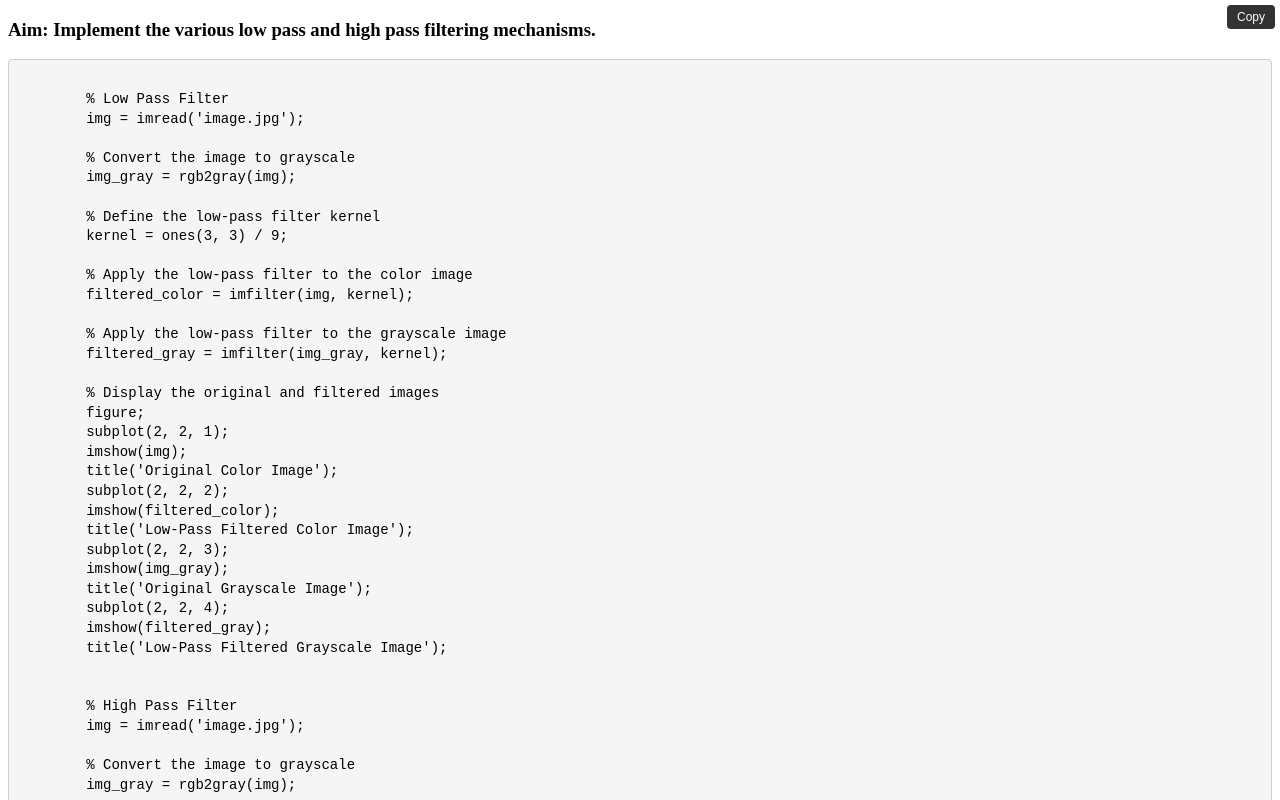
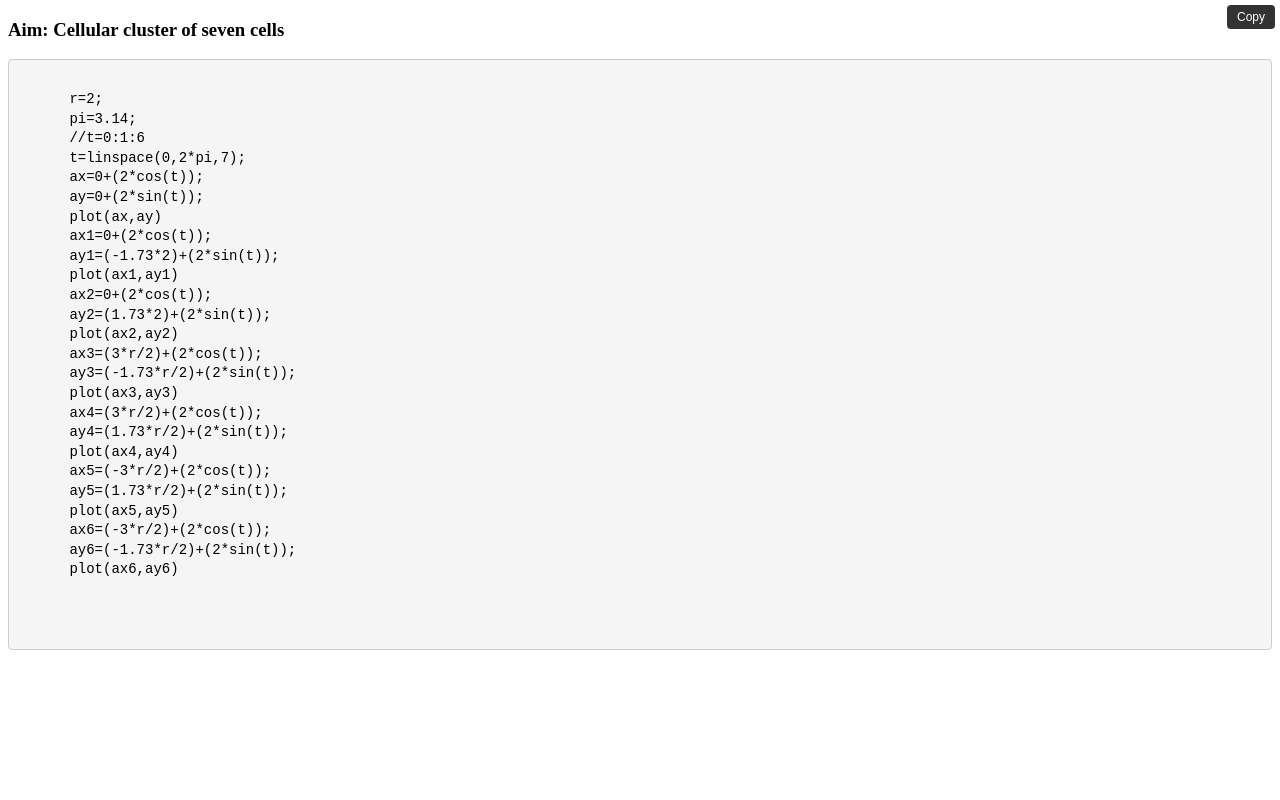
Before and after one commit to AadarshGupta07/awp, a plain HTML site: page pages/p3.html in a window 1280 px wide. Shown: the top 800 px of the page. Drawn offline with Linux system fonts and the light colour scheme.

Commit message:
added p3

```diff
--- a/pages/p3.html
+++ b/pages/p3.html
@@ -29,71 +29,36 @@
   </style>
 </head>
 <body>
-  <h3>Aim: Implement the various low pass and high pass filtering mechanisms.</h3>
+  <h3>Aim: Cellular cluster of seven cells
+  </h3>
 
   <pre>
     <code>
-        % Low Pass Filter
-        img = imread('image.jpg');
-
-        % Convert the image to grayscale
-        img_gray = rgb2gray(img);
-
-        % Define the low-pass filter kernel
-        kernel = ones(3, 3) / 9;
-
-        % Apply the low-pass filter to the color image
-        filtered_color = imfilter(img, kernel);
-
-        % Apply the low-pass filter to the grayscale image
-        filtered_gray = imfilter(img_gray, kernel);
-
-        % Display the original and filtered images
-        figure;
-        subplot(2, 2, 1);
-        imshow(img);
-        title('Original Color Image');
-        subplot(2, 2, 2);
-        imshow(filtered_color);
-        title('Low-Pass Filtered Color Image');
-        subplot(2, 2, 3);
-        imshow(img_gray);
-        title('Original Grayscale Image');
-        subplot(2, 2, 4);
-        imshow(filtered_gray);
-        title('Low-Pass Filtered Grayscale Image');
-
-
-        % High Pass Filter
-        img = imread('image.jpg');
-
-        % Convert the image to grayscale
-        img_gray = rgb2gray(img);
-
-        % Define the high-pass filter kernel
-        kernel = [-1 -1 -1; -1 8 -1; -1 -1 -1];
-
-        % Apply the high-pass filter to the color image
-        filtered_color = imfilter(img, kernel);
-
-        % Apply the high-pass filter to the grayscale image
-        filtered_gray = imfilter(img_gray, kernel);
-
-        % Display the original and filtered images
-        figure;
-        subplot(2, 2, 1);
-        imshow(img);
-        title('Original Color Image');
-        subplot(2, 2, 2);
-        imshow(filtered_color);
-        title('High-Pass Filtered Color Image');
-        subplot(2, 2, 3);
-        imshow(img_gray);
-        title('Original Grayscale Image');
-        subplot(2, 2, 4);
-        imshow(filtered_gray);
-        title('High-Pass Filtered Grayscale Image');
-
+      r=2;
+      pi=3.14;
+      //t=0:1:6
+      t=linspace(0,2*pi,7);
+      ax=0+(2*cos(t));
+      ay=0+(2*sin(t));
+      plot(ax,ay)
+      ax1=0+(2*cos(t));
+      ay1=(-1.73*2)+(2*sin(t));
+      plot(ax1,ay1)
+      ax2=0+(2*cos(t));
+      ay2=(1.73*2)+(2*sin(t));
+      plot(ax2,ay2)
+      ax3=(3*r/2)+(2*cos(t));
+      ay3=(-1.73*r/2)+(2*sin(t));
+      plot(ax3,ay3)
+      ax4=(3*r/2)+(2*cos(t));
+      ay4=(1.73*r/2)+(2*sin(t));
+      plot(ax4,ay4)
+      ax5=(-3*r/2)+(2*cos(t));
+      ay5=(1.73*r/2)+(2*sin(t));
+      plot(ax5,ay5)
+      ax6=(-3*r/2)+(2*cos(t));
+      ay6=(-1.73*r/2)+(2*sin(t));
+      plot(ax6,ay6)
 
     </code>
   </pre>
```
